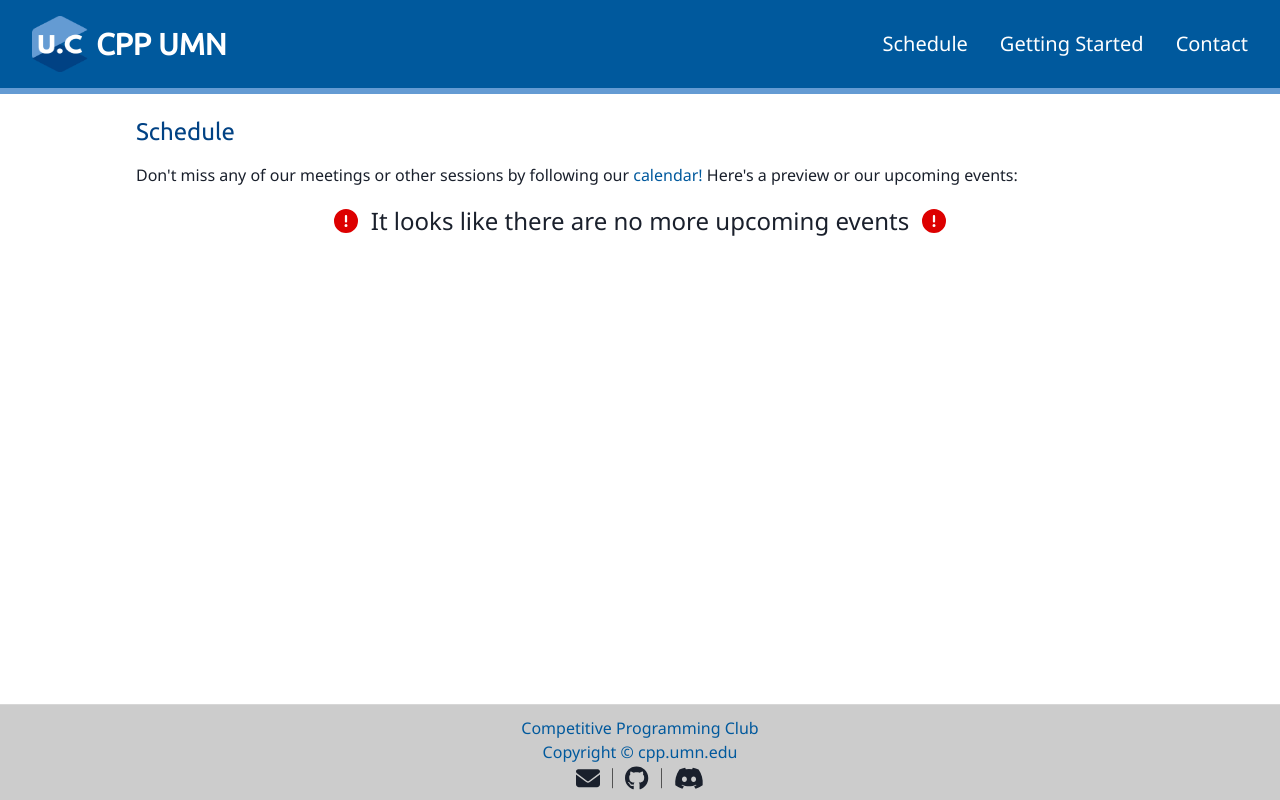
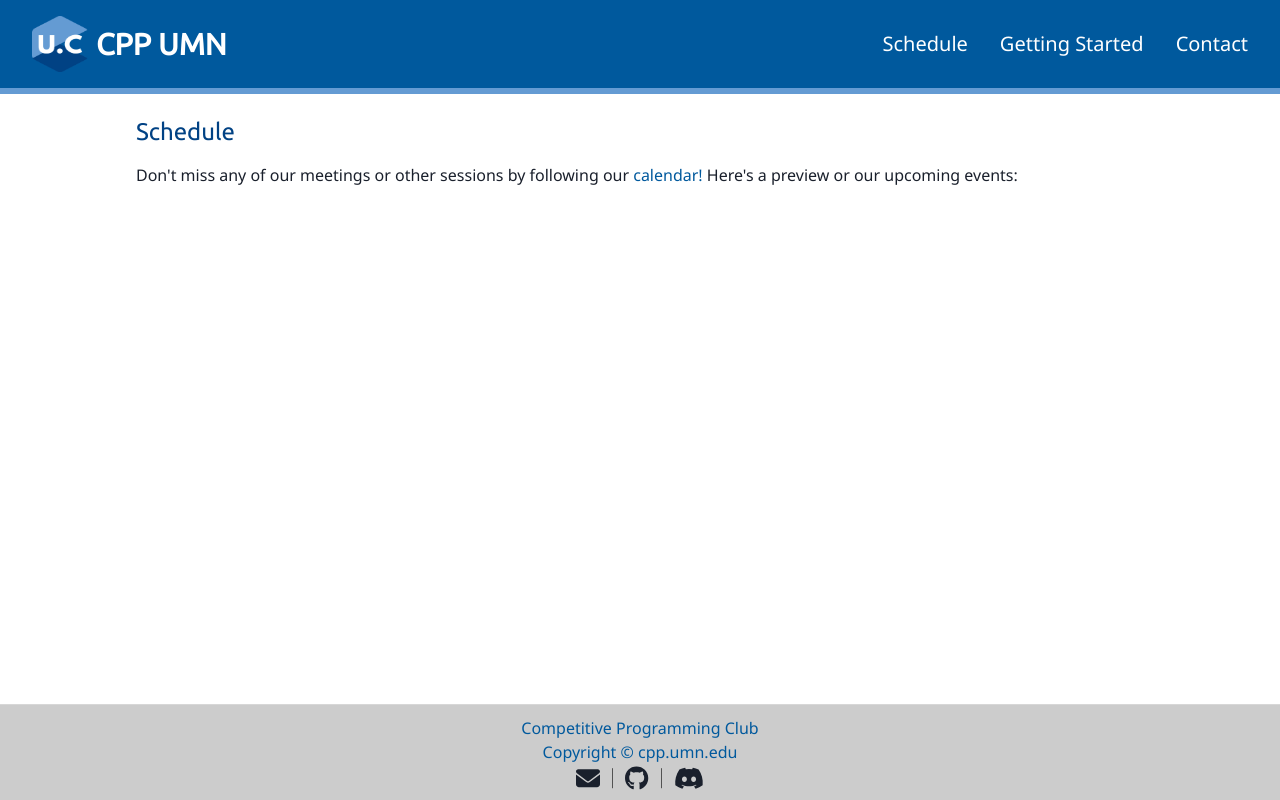
Before and after one commit to cppumn/website, a React (Create React App) app in the folder cpp-website/: page /schedule in a window 1280 px wide. Built offline with nearby package versions, Linux system fonts and the light colour scheme; no server answers.

Commit message:
fixed issue with schedule

```diff
--- a/cpp-website/src/pages/SchedulePage.tsx
+++ b/cpp-website/src/pages/SchedulePage.tsx
@@ -12,7 +12,7 @@ import CalendarEventList from "components/CalendarEvents/CalendarEventList";
 
 const SchedulePage = () => {
 
-  const [events, setEvents] = useState<calendarEvent[]>([]);
+  const [events, setEvents] = useState<calendarEvent[] | undefined>(undefined);
 
   useEffect(() => {
     const cal = new Calendar(CPPCalendarConfig);
@@ -44,7 +44,7 @@ const SchedulePage = () => {
         {" "} Here's a preview or our upcoming events:
       </Text>
       <Center w="100%">
-        { events.length === 0 ?
+        { events ? events.length === 0 ?
           <Text fontSize="1.5rem">
             <FontAwesomeIcon icon={faCircleExclamation} color="#dd0000"/>
             &nbsp; It looks like there are no more upcoming events &nbsp;
@@ -52,6 +52,8 @@ const SchedulePage = () => {
           </Text>
           :
           <CalendarEventList events={events}/>
+          :
+          undefined
         }
       </Center>
     </Flex>
```
